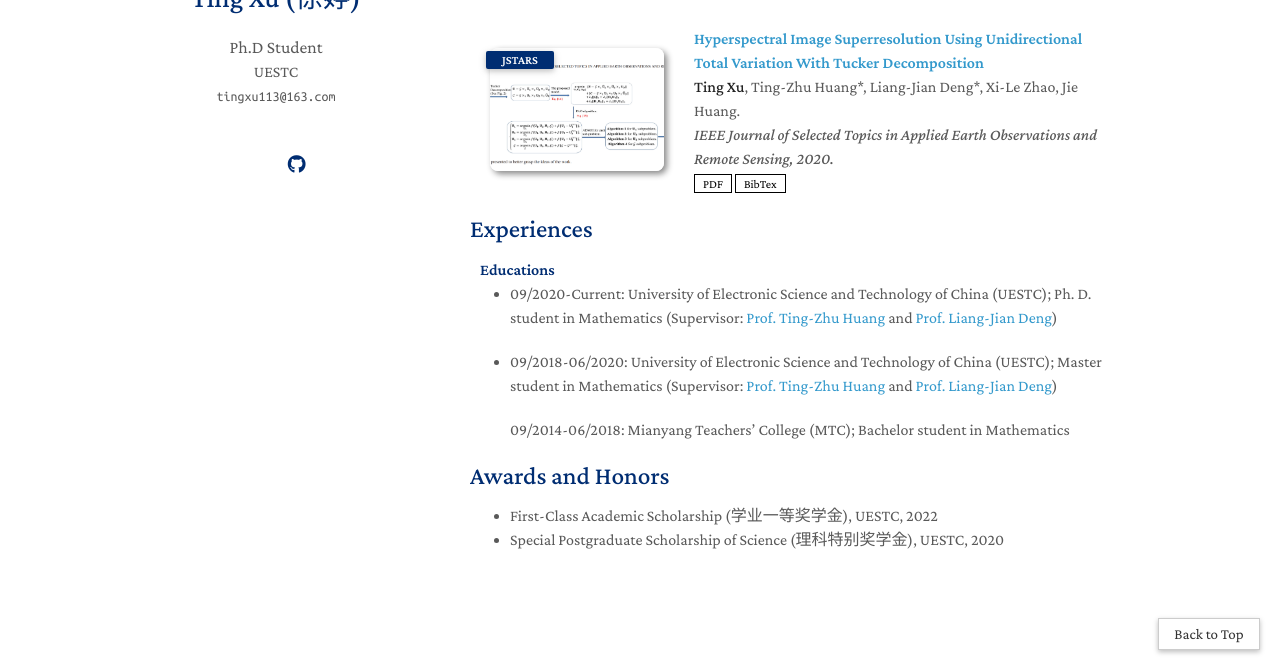
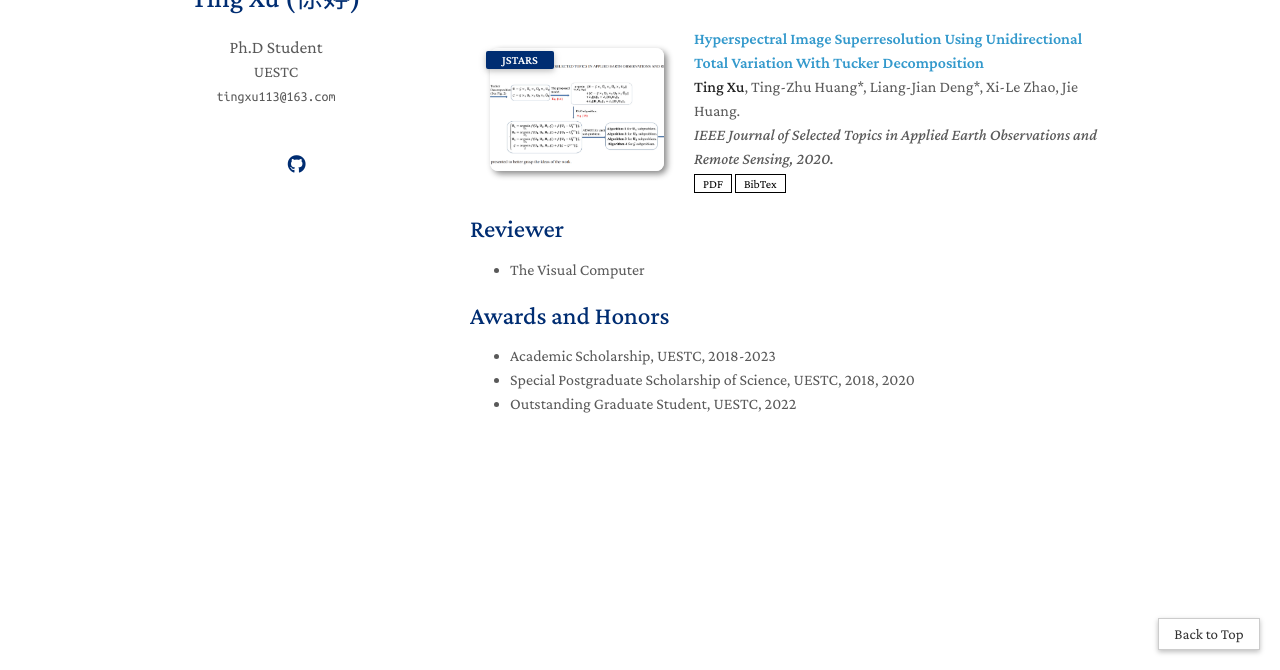
Before and after one commit to tingxu113/tingxu113.github.io, a Jekyll site: the page built from index.md, in a window 1280 px wide and 900 px high, scrolled down 1299 px, cut to the strip 230-900 px from the top of the window. Built offline with Jekyll 4.4.1, drawn with Linux system fonts in a browser that asks for light colours; nearby versions of some CDN libraries; a style sheet for code colours, icons or effects is not loaded; our own code applies the rules of GitHub Pages for plain Markdown files.

Commit message:
Update services.md

```diff
--- a/_includes/services.md
+++ b/_includes/services.md
@@ -1,26 +1,15 @@
-## Experiences
-
-<h4 style="margin:0 10px 0;">Educations</h4>
-
-
-<ul style="margin:0 0 5px;">
-  <li>
-    <p>09/2020-Current: University of Electronic Science and Technology of China (UESTC); Ph. D. student in Mathematics (Supervisor: <a href="http://www.math.uestc.edu.cn/info/1081/2041.htm">Prof. Ting-Zhu Huang</a> and <a href="https://liangjiandeng.github.io/">Prof. Liang-Jian Deng</a>)</p>
-  </li>
-  <li>
-    <p>09/2018-06/2020: University of Electronic Science and Technology of China (UESTC); Master student in Mathematics (Supervisor: <a href="http://www.math.uestc.edu.cn/info/1081/2041.htm">Prof. Ting-Zhu Huang</a> and <a href="https://liangjiandeng.github.io/">Prof. Liang-Jian Deng</a>)</p>
-  </li>
-    <p>09/2014-06/2018: Mianyang Teachers’ College (MTC); Bachelor student in Mathematics</p>
-
+## Reviewer
+<ul>
+  <li>  The Visual Computer  </li>
 </ul>
-
-
 
 
 ## Awards and Honors
 
 
 <ul>
-  <li>First-Class Academic Scholarship (学业一等奖学金), UESTC, 2022</li>
-  <li>Special Postgraduate Scholarship of Science (理科特别奖学金), UESTC, 2020</li>
+  <li> Academic Scholarship, UESTC, 2018-2023</li>
+  <li> Special Postgraduate Scholarship of Science, UESTC, 2018, 2020</li>
+  <li> Outstanding Graduate Student, UESTC, 2022 </li>
+
 </ul>
```
